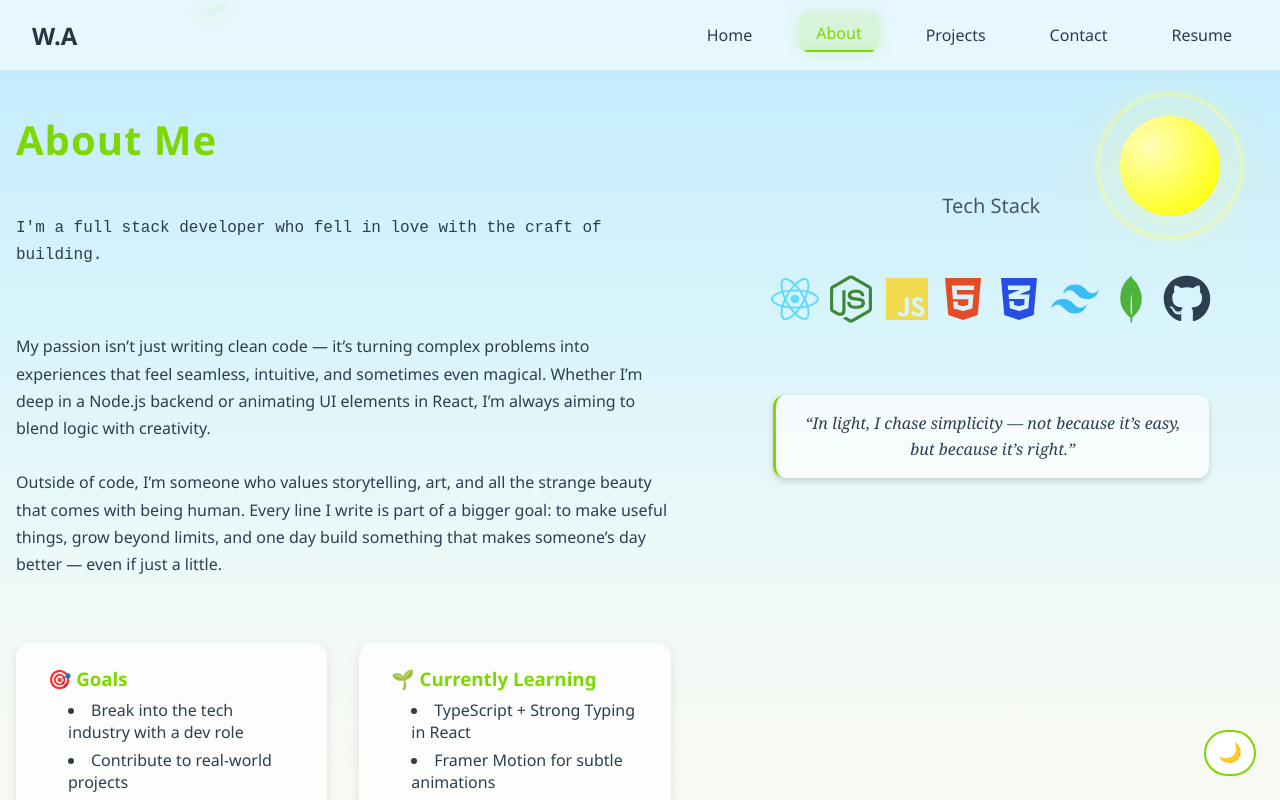
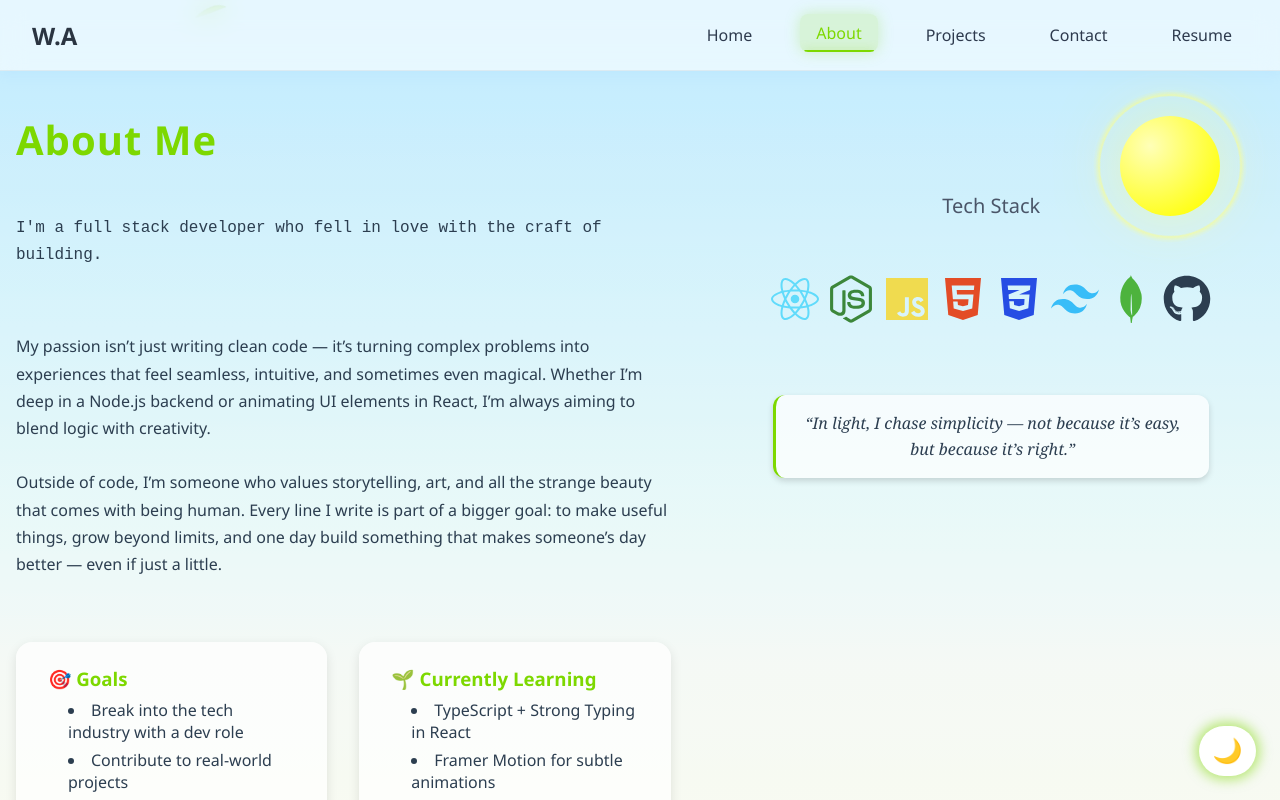
Before and after one commit to waleed199c/Portfolio, a React (Vite) app: page /About in a window 1280 px wide. Shown: the top 800 px of the page. Built offline with nearby package versions, Linux system fonts and the light colour scheme.

Commit message:
style: polish resume page UI + motion entrance for elements

```diff
--- a/src/App.css
+++ b/src/App.css
@@ -48,7 +48,7 @@
   text-align: left;
   font-weight: bold;
   letter-spacing: 1px;
-  color: var(--accent)
+  color: var(--accent);
 }
 
 .section-subtitle {
@@ -119,7 +119,7 @@
   margin-bottom: 1.5rem;
   color: var(--text);
   opacity: 0.85;
-  align:left;
+  align: left;
 }
 
 .hero-desc {
@@ -193,14 +193,30 @@
 }
 
 @keyframes wave-animation {
-  0% { transform: rotate(0deg); }
-  15% { transform: rotate(14deg); }
-  30% { transform: rotate(-8deg); }
-  40% { transform: rotate(14deg); }
-  50% { transform: rotate(-4deg); }
-  60% { transform: rotate(10deg); }
-  70% { transform: rotate(0deg); }
-  100% { transform: rotate(0deg); }
+  0% {
+    transform: rotate(0deg);
+  }
+  15% {
+    transform: rotate(14deg);
+  }
+  30% {
+    transform: rotate(-8deg);
+  }
+  40% {
+    transform: rotate(14deg);
+  }
+  50% {
+    transform: rotate(-4deg);
+  }
+  60% {
+    transform: rotate(10deg);
+  }
+  70% {
+    transform: rotate(0deg);
+  }
+  100% {
+    transform: rotate(0deg);
+  }
 }
 
 .about-grid {
@@ -233,10 +249,10 @@
   transition: transform 0.3s ease, box-shadow 0.3s ease;
 }
 
-.about-card h3{
+.about-card h3 {
   padding-bottom: 0.5rem;
   color: var(--accent);
-  text-align:left;
+  text-align: left;
 }
 
 .about-card ul {
@@ -244,11 +260,10 @@
   padding-left: 1rem;
 }
 
-.about-card li{
+.about-card li {
   padding-left: 0.25rem;
   padding-bottom: 0.35rem;
   color: var(--text);
-
 }
 .about-details {
   display: flex;
@@ -261,9 +276,8 @@
   box-shadow: var(--box-shadow);
 }
 
-
 .about-quote {
-  font-family: 'Georgia', serif;
+  font-family: "Georgia", serif;
   font-size: 1rem;
   line-height: 1.6;
   color: var(--text);
@@ -276,12 +290,10 @@
   box-shadow: 0 3px 6px rgba(0, 0, 0, 0.15);
 }
 
-
 .about-quote {
   position: relative;
   min-height: 3.5rem; /* To prevent quote height shift */
 }
-
 
 .quote {
   position: absolute;
@@ -308,7 +320,7 @@
   flex-wrap: wrap;
   margin-top: 0.5rem;
   margin-bottom: 1.5rem;
-  font-size:3rem;
+  font-size: 3rem;
 }
 
 .tech-icon:hover {
@@ -340,7 +352,8 @@
 }
 
 @keyframes blink-caret {
-  from, to {
+  from,
+  to {
     border-color: transparent;
   }
   50% {
@@ -351,7 +364,6 @@
 .fade-paragraph {
   margin-top: 1rem;
 }
-
 
 .project-grid {
   display: flex;
@@ -475,9 +487,6 @@
   transform: translateY(-2px);
   box-shadow: 0 4px 14px rgba(0, 0, 0, 0.2);
 }
-
-
-
 
 .resume-nav-link {
   padding: 0.75rem 1.5rem;
@@ -740,32 +749,27 @@
   position: fixed;
   bottom: 1.5rem;
   right: 1.5rem;
-  font-size: 1.2rem;
-  background-color: #161b22;
-  border: 2px solid #58a6ff;
-  color: #58a6ff;
-  padding: 0.6rem 0.75rem;
+  font-size: 1.5rem;
+  padding: 0.7rem 0.85rem;
   border-radius: 999px;
-  z-index: 999;
+  z-index: 1000;
   cursor: pointer;
-  transition: background 0.3s ease;
+  border: none;
+  transition: all 0.3s ease;
+  background-color: var(--toggle-bg);
+  color: var(--toggle-color);
 }
 
-.theme-toggle:hover {
-  background-color: #58a6ff;
-  color: #0d1117;
+/* Dark Theme Defaults */
+:root {
+  --toggle-bg: #161b22;
+  --toggle-color: #58a6ff;
 }
 
-/* Light mode theme toggle */
-[data-theme="light"] .theme-toggle {
-  background-color: #ffffff;
-  border: 2px solid #7dd800;
-  color: #7dd800;
-}
-
-[data-theme="light"] .theme-toggle:hover {
-  background-color: #7dd800;
-  color: #ffffff;
+/* Light Theme Overrides */
+[data-theme="light"] {
+  --toggle-bg: #ffffff;
+  --toggle-color: #7dd800;
 }
 
 @media (max-width: 480px) {
@@ -899,22 +903,8 @@
     cursor: not-allowed;
   }
 
-@keyframes shimmer {
-  0% {
-    background-position: -200%;
-  }
-  100% {
-    background-position: 200%;
-  }
-}
-
   [data-theme="dark"] .contact-form button:hover {
-  background: linear-gradient(
-    120deg,
-    #58a6ff,
-    #7ecfff,
-    #58a6ff
-  );
+    background: linear-gradient(120deg, #58a6ff, #7ecfff, #58a6ff);
     background-size: 200% auto;
     color: #000;
     animation: shimmer 1s linear infinite;
@@ -959,8 +949,6 @@
     max-width: 600px;
   }
 
-
-
   .secret-hideout {
     padding: 8rem 2rem;
     display: flex;
@@ -975,33 +963,6 @@
     border-radius: 1rem;
     box-shadow: var(--box-shadow);
     max-width: 600px;
-}
-
-@media (max-width: 1024px) {
-  .about-grid {
-    padding: 5rem 2rem;
-    grid-template-columns: 1fr;
-    row-gap: 3rem;
-  }
-
-  .about-left, .about-right {
-    width: 100%;
-    text-align: left;
-  }
-
-  .about-quote {
-    max-width: 100%;
-  }
-
-  .tech-icons {
-    justify-content: center;
-    flex-wrap: wrap;
-    gap: 1rem;
-  }
-
-  .tech-icon {
-    font-size: 2.25rem;
-  }
   }
 
   .nav-links {
@@ -1049,6 +1010,63 @@
   .resume-nav-link {
     margin: 0.5rem 1rem;
     text-align: center;
+  }
+
+  .resume-page {
+    padding-top: 8.5rem;
+  }
+
+  .pdf-box {
+    padding: 0.5rem;
+    border-radius: 12px;
+  }
+
+  .resume-download-button {
+    font-size: 0.9rem;
+    padding: 0.6rem 1rem;
+  }
+
+}
+
+@media (max-width: 1024px) {
+    .about-grid {
+      padding: 5rem 2rem;
+      grid-template-columns: 1fr;
+      row-gap: 3rem;
+    }
+
+    .about-left,
+    .about-right {
+      width: 100%;
+      text-align: left;
+    }
+
+    .about-quote {
+      max-width: 100%;
+    }
+
+    .tech-icons {
+      justify-content: center;
+      flex-wrap: wrap;
+      gap: 1rem;
+    }
+
+    .tech-icon {
+      font-size: 2.25rem;
+    }
+
+     .resume-page {
+    padding-top: 6rem;
+  }
+  }
+
+
+  @keyframes shimmer {
+    0% {
+      background-position: -200%;
+    }
+    100% {
+      background-position: 200%;
     }
   }
 
@@ -1337,31 +1355,84 @@ body::before {
 }
 
 @keyframes pulse {
-  0%, 100% { opacity: 1; transform: scale(1); }
-  50% { opacity: 0.8; transform: scale(1.1); }
+  0%,
+  100% {
+    opacity: 1;
+    transform: scale(1);
+  }
+  50% {
+    opacity: 0.8;
+    transform: scale(1.1);
+  }
 }
 
+/* Resume Page Layout */
+.resume-page {
+  min-height: 100vh;
+  padding: 5rem 1rem 3rem;
+  background: var(--bg);
+  color: var(--text);
+  text-align: center;
+}
+
+/* PDF Download Button */
+.resume-download-button {
+  display: inline-flex;
+  align-items: center;
+  gap: 0.5rem;
+  background: var(--accent);
+  color: #fff;
+  padding: 0.75rem 1.5rem;
+  border-radius: 8px;
+  font-weight: bold;
+  text-decoration: none;
+  box-shadow: 0 4px 10px rgba(0, 0, 0, 0.1);
+  transition: transform 0.2s ease;
+}
+
+.resume-download-button:hover {
+  transform: translateY(-2px);
+}
+
+/* PDF Container + Glow */
+.pdf-container {
+  display: flex;
+  justify-content: center;
+  margin: 2rem 0;
+  padding: 1rem;
+}
+
+.pdf-box {
+  padding: 1rem;
+  border-radius: 16px;
+  transition: box-shadow 0.3s ease, background 0.3s ease;
+}
+
+/* Theme-Based Glow */
+[data-theme="dark"] .pdf-box {
+  background: rgba(255, 255, 255, 0.03);
+  box-shadow: 0 0 25px rgba(88, 166, 255, 0.15);
+}
+
+[data-theme="light"] .pdf-box {
+  background: rgba(255, 255, 255, 0.6);
+  box-shadow: 0 0 25px rgba(125, 216, 0, 0.1);
+}
+
+/* Back Button */
 .back-home {
-  margin-top: 2rem;
-  display: inline-block;
-  padding: 0.75rem 1.5rem;
-  font-weight: 600;
-  border-radius: 0.5rem;
-  background-color: var(--accent);
-  color: #000;
-  text-decoration: none;
-  transition: transform 0.2s ease, box-shadow 0.2s ease;
+  background: transparent;
+  border: 2px solid var(--accent);
+  color: var(--accent);
+  padding: 0.6rem 1.2rem;
+  border-radius: 8px;
+  font-weight: 500;
+  cursor: pointer;
+  transition: background 0.3s ease, transform 0.2s ease;
 }
 
 .back-home:hover {
+  background: var(--accent);
+  color: #fff;
   transform: translateY(-2px);
-  box-shadow: var(--box-shadow);
 }
-
-[data-theme="dark"] .back-home {
-  color: var(--text);
-}
-
-[data-theme="light"] .back-home {
-  color: #fff
-}
--- a/src/App.jsx
+++ b/src/App.jsx
@@ -22,6 +22,8 @@ import DriftingLeaves from "./components/DriftingLeaves";
 import Footer from "./components/Footer"
 import NotFound from "./pages/NotFound";
 import Secret from "./pages/Secret";
+import { motion } from "framer-motion";
+
 function AppContent() {
   const location = useLocation();
   const isDark = useIsDarkMode();
--- a/src/components/ThemeToggle.jsx
+++ b/src/components/ThemeToggle.jsx
@@ -1,8 +1,9 @@
+// ThemeToggle.jsx
 import { useEffect, useState } from "react";
+import { motion, AnimatePresence } from "framer-motion";
 
 function ThemeToggle() {
   const [theme, setTheme] = useState(() => {
-    // Load from localStorage or match system
     const saved = localStorage.getItem("theme");
     if (saved) return saved;
     return window.matchMedia("(prefers-color-scheme: light)").matches
@@ -15,13 +16,44 @@ function ThemeToggle() {
     localStorage.setItem("theme", theme);
   }, [theme]);
 
-  const toggleTheme = () =>
+  const toggleTheme = () => {
     setTheme((prev) => (prev === "light" ? "dark" : "light"));
+  };
 
   return (
-    <button className="theme-toggle" onClick={toggleTheme}>
-      {theme === "light" ? "🌙" : "🌞"}
-    </button>
+    <motion.button
+      className="theme-toggle"
+      onClick={toggleTheme}
+      initial={{ opacity: 0, scale: 0.8 }}
+      animate={{
+        opacity: 1,
+        scale: 1,
+        boxShadow:
+          theme === "light"
+            ? "0 0 12px 4px rgba(125, 216, 0, 0.5)"
+            : "0 0 12px 4px rgba(88, 166, 255, 0.3)",
+      }}
+      whileHover={{
+        scale: 1.1,
+        boxShadow:
+          theme === "light"
+            ? "0 0 18px 6px rgba(125, 216, 0, 0.7)"
+            : "0 0 18px 6px rgba(88, 166, 255, 0.6)",
+      }}
+      transition={{ type: "spring", stiffness: 300 }}
+    >
+      <AnimatePresence mode="wait">
+        <motion.span
+          key={theme}
+          initial={{ opacity: 0, y: 10 }}
+          animate={{ opacity: 1, y: 0 }}
+          exit={{ opacity: 0, y: -10 }}
+          transition={{ duration: 0.2 }}
+        >
+          {theme === "light" ? "🌙" : "🌞"}
+        </motion.span>
+      </AnimatePresence>
+    </motion.button>
   );
 }
 
```
Also changed, not shown: src/pages/Resume.jsx (+34 -56 lines). Lines whose indentation alone changed are shown as unchanged.
